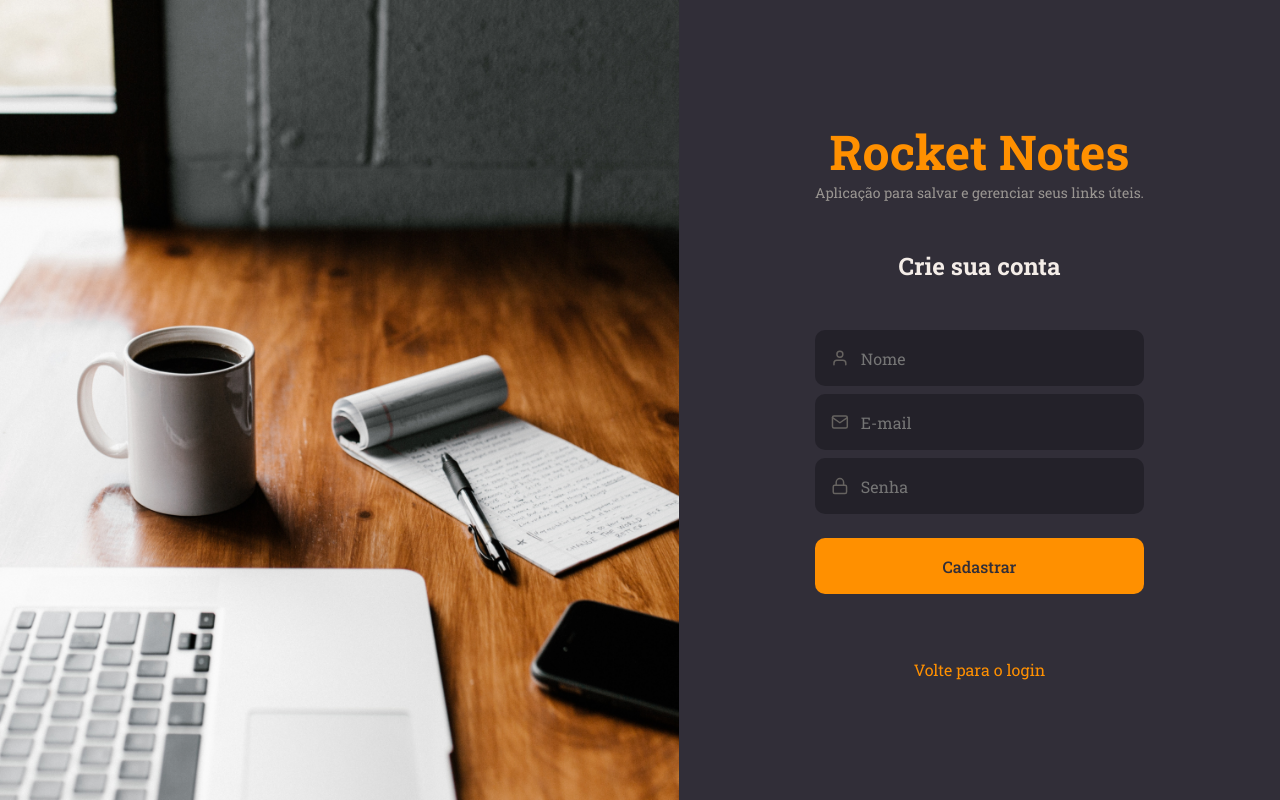
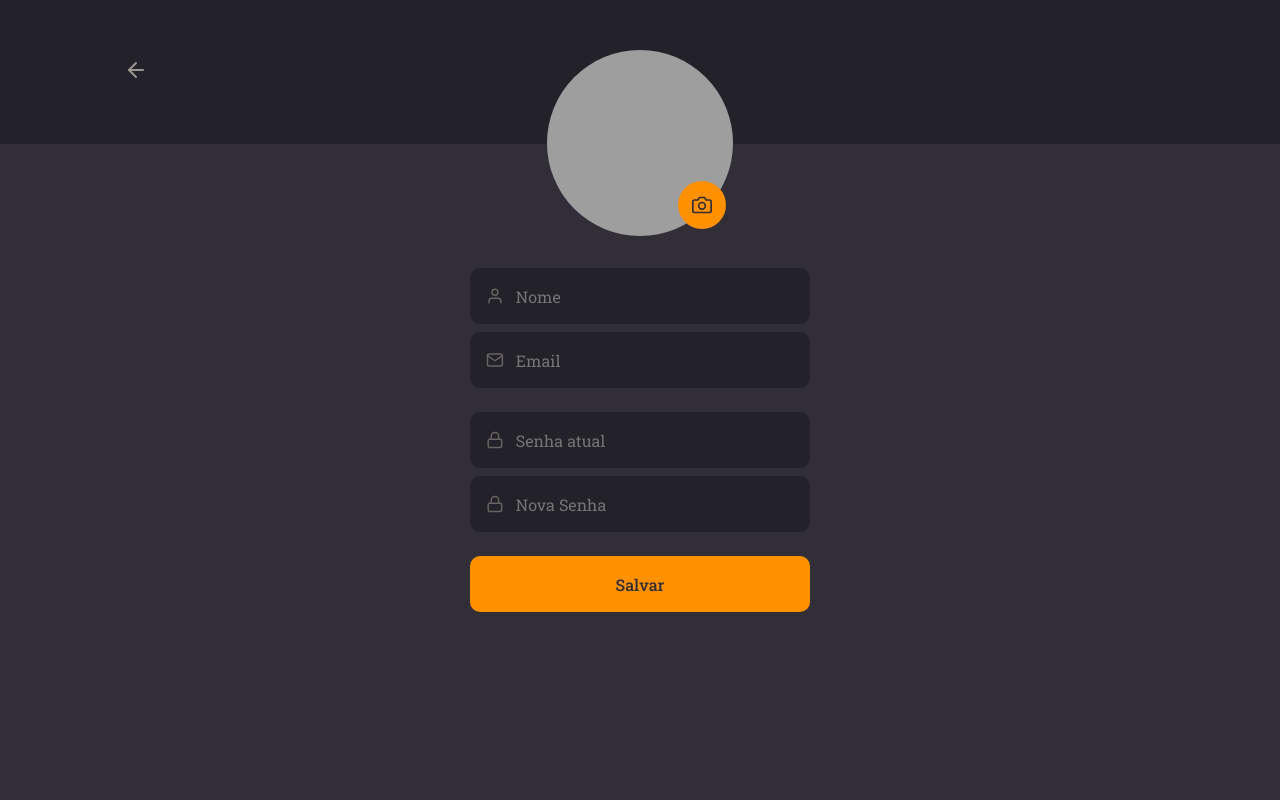
Before and after one commit to vianagabriel/rocket-notes-frontend, a React (Vite) app: page / in a window 1280 px wide. Built offline with nearby package versions, Linux system fonts and the light colour scheme; grey boxes are pictures that could not be loaded.

Commit message:
finalizando página de atualização de dados do usuário

```diff
--- a/src/main.jsx
+++ b/src/main.jsx
@@ -1,7 +1,7 @@
 import React from 'react';
 import ReactDOM from 'react-dom/client';
 
-import { SignUp } from './pages/SignUp';
+import { Profile } from './pages/Profile';
 
 import GlobalStyles from './styles/global';
 import { ThemeProvider } from 'styled-components';
@@ -11,7 +11,7 @@
   <React.StrictMode>
     <ThemeProvider theme={theme}>
       <GlobalStyles/>
-      <SignUp />
+      <Profile />
     </ThemeProvider>
   </React.StrictMode>
 )
--- a/src/pages/Details/index.jsx
+++ b/src/pages/Details/index.jsx
@@ -11,7 +11,7 @@
       <Header />
       <main>
         <Content>
-          <ButtonText title='Excluir nota' />
+          <ButtonText title='Excluir nota' isActive />
           <h1>Introdução ao React</h1>
           <p>
           Lorem Ipsum is simply dummy text of the printing and typesetting industry. Lorem Ipsum has been the industry's standard dummy text ever since the 1500s, when an unknown printer took a galley of type and scrambled it to make a type specimen book. It has survived not only five centuries, but also the leap into electronic typesetting, remaining essentially unchanged. It was popularised in the 1960s with the release of Letraset sheets containing Lorem Ipsum passages, and more recently with desktop publishing software like Aldus PageMaker including versions of Lorem Ipsum.
--- /dev/null
+++ b/src/pages/Profile/index.jsx
@@ -0,0 +1,58 @@
+import { FiArrowLeft, FiUser, FiMail, FiLock, FiCamera } from 'react-icons/fi';
+import { Container, Form, Avatar} from './styles';
+import { Input } from  '../../components/Input';
+import { Button } from  '../../components/Button';
+
+
+export function Profile(){
+  return(
+    <Container>
+      <header>
+        <a href="/">
+          <FiArrowLeft/>
+        </a>
+      </header>
+
+
+      <Form>
+      <Avatar>
+        <img
+          src="https://github.com/vianagabriel.png"
+          alt="foto do usuário"
+        />
+
+        <label htmlFor='avatar'>
+          <FiCamera/>
+
+          <input
+           id='avatar'
+           type='file'
+          />
+        </label>
+      </Avatar>
+         <Input
+          placeholder='Nome'
+          type='text'
+          icon={FiUser}
+         />
+         <Input
+          placeholder='Email'
+          type='text'
+          icon={FiMail}
+         />
+         <Input
+          placeholder='Senha atual'
+          type='password'
+          icon={FiLock}
+         />
+         <Input
+          placeholder='Nova Senha'
+          type='password'
+          icon={FiLock}
+         />
+
+         <Button title='Salvar'/>
+      </Form>
+    </Container>
+  )
+}
--- /dev/null
+++ b/src/pages/Profile/styles.js
@@ -0,0 +1,66 @@
+import styled from "styled-components";
+
+export const Container = styled.div`
+ width: 100%;
+
+ header{
+  width: 100%;
+  height: 144px;
+  background-color: ${({ theme }) => theme.COLORS.BACKGROUND_900};
+  display: flex;
+  align-items: center;
+  padding: 0 124px;
+
+  svg{
+    color:  ${({ theme }) => theme.COLORS.GRAY_100};
+    font-size: 24px;
+  }
+ }
+`;
+
+export const Form = styled.form`
+  max-width: 340px;
+  margin:30px auto 0;
+
+  > div:nth-child(4){
+    margin-top: 24px ;
+  }
+
+`;
+
+export const Avatar = styled.div`
+  position: relative;
+  margin: -124px auto 32px;
+  width: 186px;
+  height:186px;
+
+  img{
+    border-radius: 999px;
+    width: 186px;
+    height:186px;
+  }
+
+  label{
+    width: 48px;
+    height: 48px;
+    background-color: ${({ theme }) => theme.COLORS.ORANGE} ;
+    border-radius: 999px;
+    display: flex;
+    align-items: center;
+    justify-content: center;
+    position: absolute;
+    bottom: 7px;
+    right: 7px;
+    cursor: pointer;
+
+    input{
+      display: none;
+    }
+
+    svg{
+      width: 20px;
+      height: 20px;
+      color: ${({ theme }) => theme.COLORS.BACKGROUND_800} ;
+    }
+  }
+`;
```
